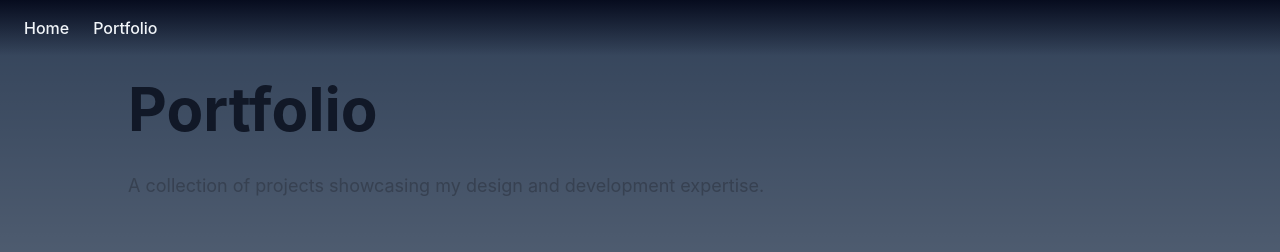
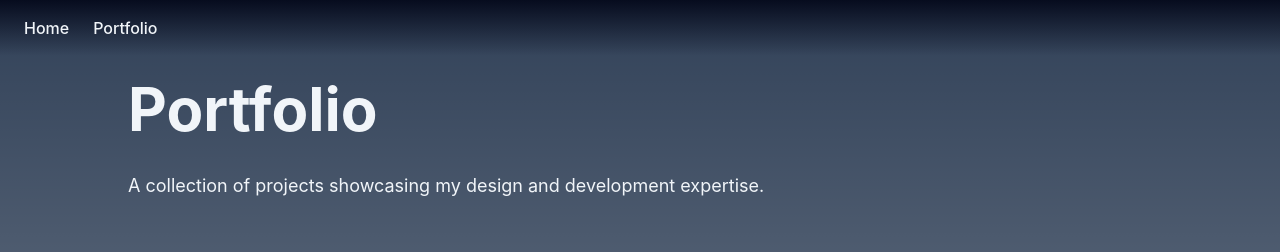
Before and after one commit to MagicalSpyto/Portfolio, a Next.js app: page /portfolio in a window 1280 px wide. Shown: the top 252 px of the page. Built offline with nearby package versions, Linux system fonts and the light colour scheme.

Commit message:
minor text adjustments

```diff
--- a/app/data/HomePage.tsx
+++ b/app/data/HomePage.tsx
@@ -19,7 +19,7 @@ export const homeData = {
     // These items should describe capability areas rather than isolated tools.
     technicalFocus: {
         eyebrow: "Technical focus",
-        title: "What I bring to the table",
+        title: "A bit about my experience and skillset",
         items: [
             {
                 title: "Creative frontend",
--- a/app/portfolio/page.tsx
+++ b/app/portfolio/page.tsx
@@ -23,8 +23,8 @@ export default function Portfolio() {
       {/* Header */}
       <div className="relative py-16 px-4 sm:px-6 lg:px-8">
         <div className="max-w-5xl mx-auto">
-          <h1 className="heading-h1 mb-4">Portfolio</h1>
-          <p className="body-text">
+          <h1 className="heading-h1 mb-4 !text-slate-100">Portfolio</h1>
+          <p className="body-text !text-slate-100">
             A collection of projects showcasing my design and development expertise.
           </p>
         </div>
```
